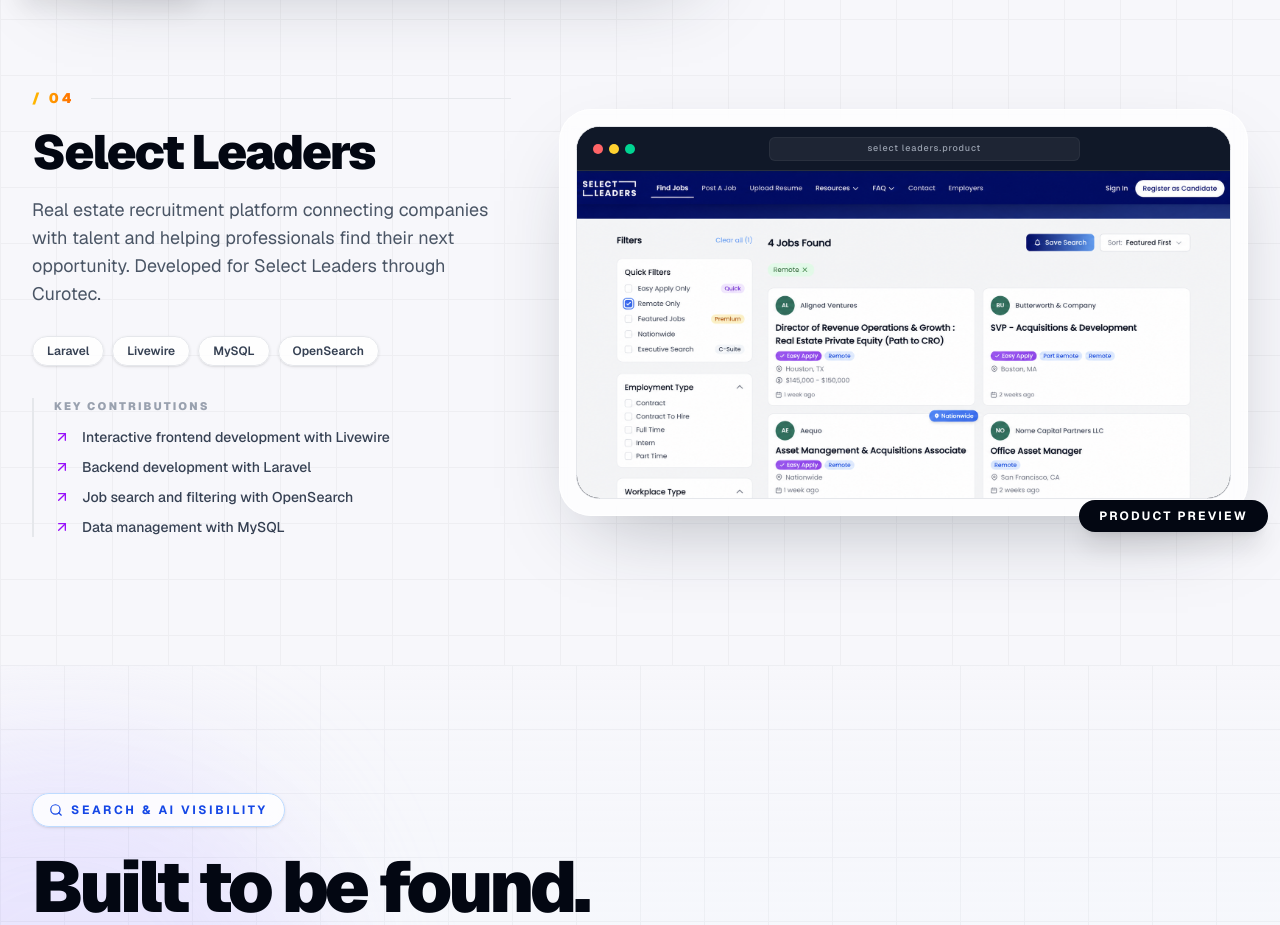
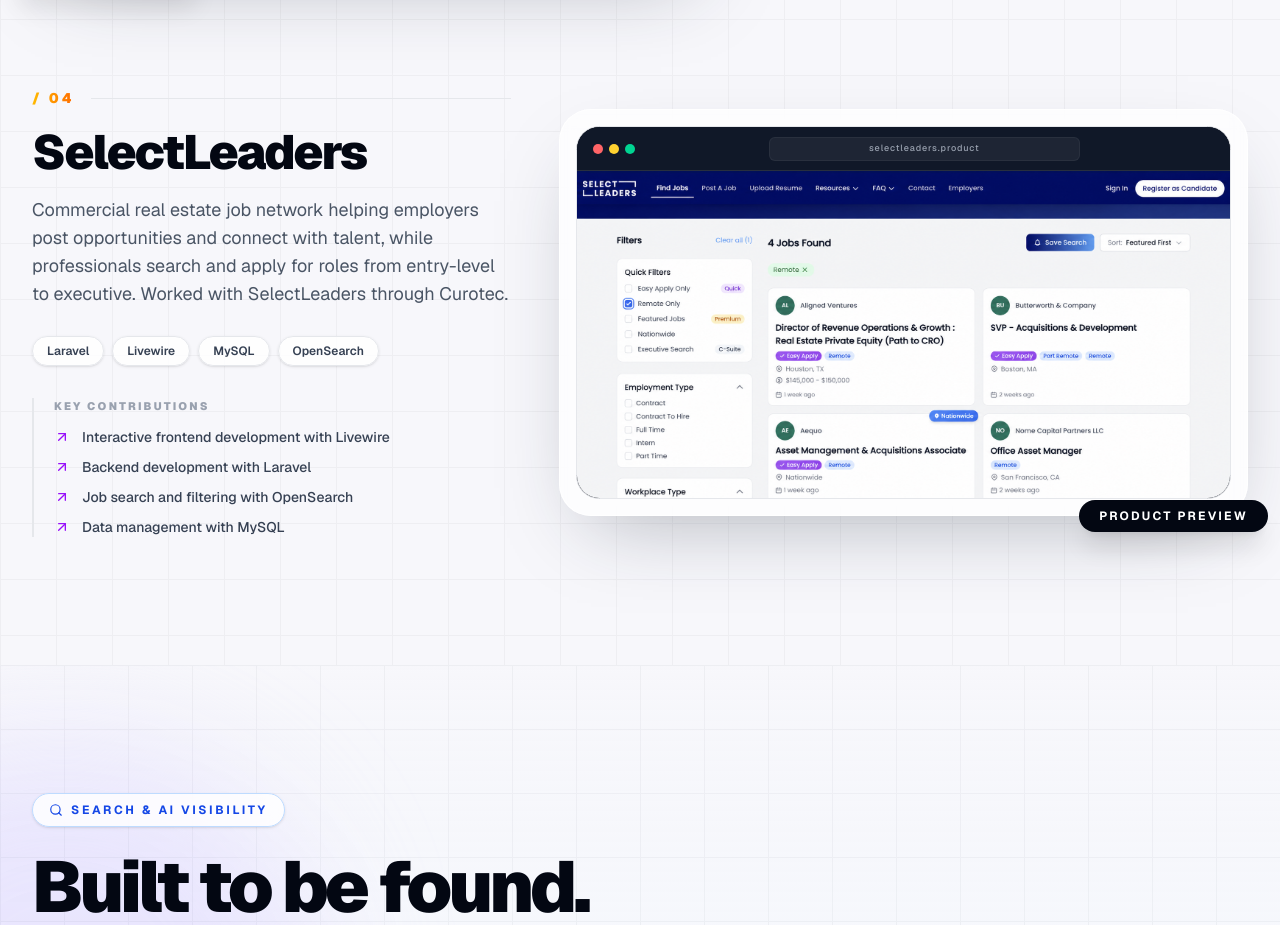
Before and after one commit to mosiahazuaje2019/mosiah-web, a Next.js app: page / in a window 1280 px wide. Shown: the part 4200-5125 px from the top of the page. Built offline with nearby package versions, Linux system fonts and the light colour scheme.

Commit message:
update work description

```diff
--- a/data/projects.ts
+++ b/data/projects.ts
@@ -74,12 +74,12 @@
   },
   {
     id: "select-leaders",
-    title: "Select Leaders",
+    title: "SelectLeaders",
     description:
-      "Real estate recruitment platform connecting companies with talent and helping professionals find their next opportunity. Developed for Select Leaders through Curotec.",
+      "Commercial real estate job network helping employers post opportunities and connect with talent, while professionals search and apply for roles from entry-level to executive. Worked with SelectLeaders through Curotec.",
     technologies: ["Laravel", "Livewire", "MySQL", "OpenSearch"],
     image: "/projects/select-leaders-preview.png",
-    imageAlt: "Select Leaders real estate job listings with remote filters",
+    imageAlt: "SelectLeaders commercial real estate job listings with remote filters",
     imageAspectRatio: "1774 / 887",
     contributions: [
       "Interactive frontend development with Livewire",
```
